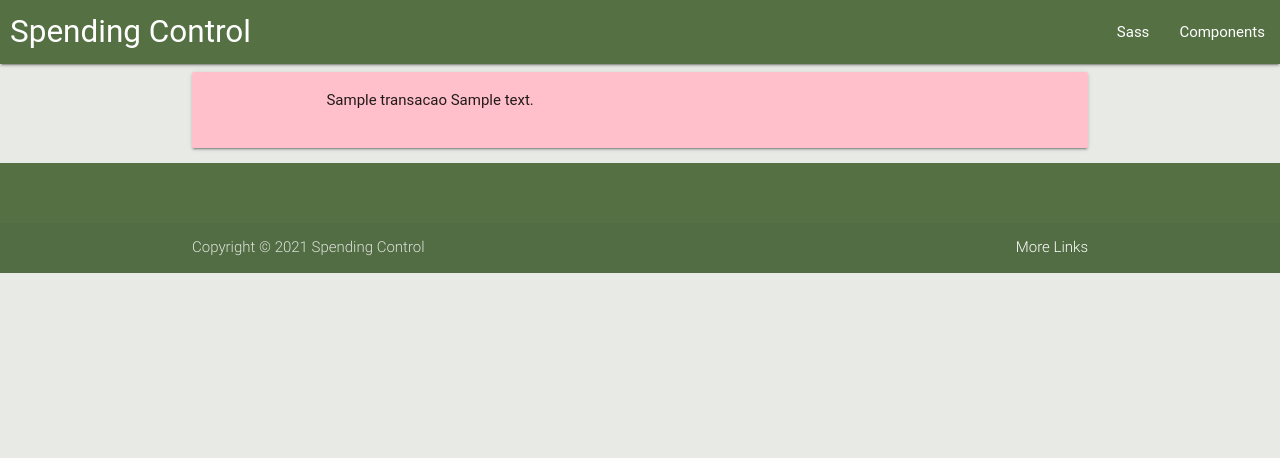
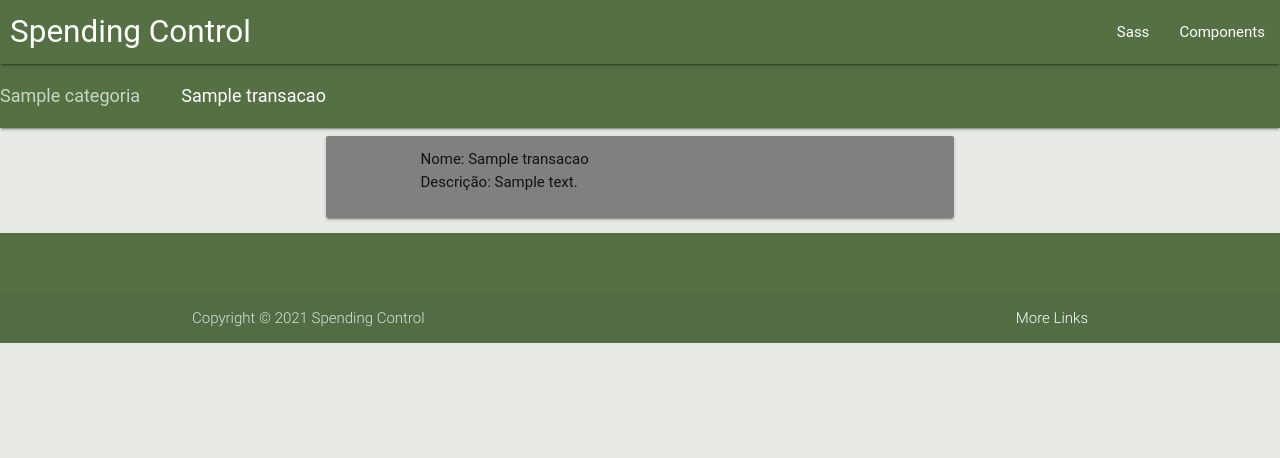
Before and after one commit to LucasSantus/django-spending, a Django app: page /detalhe-transacao/1 in a window 1280 px wide. Shown: the top 458 px of the page. Run offline with Django 3.2, Linux system fonts and the light colour scheme; tables that the repository leaves empty hold one stand-in row (values such as "Sample post"); some libraries are stand-ins or nearby versions; some web fonts are replaced.

Commit message:
implementando breadcrumb's no projeto

```diff
--- a/contas/views.py
+++ b/contas/views.py
@@ -24,9 +24,11 @@ def transacao(request, pk):
     return render(request, 'contas/transacao.html', context)
 
 def detalhe_transacao(request, pk):
-    transacoes = Transacao.objects.filter(pk=pk)
+    categorias = Categoria.objects.filter(pk=pk)
+    transacoes = Transacao.objects.filter(pk=pk, categoria = pk)
 
     context = {
+        'categorias': categorias,
         'transacoes': transacoes,
     }
     return render(request, 'contas/detalhe-transacao.html', context)
--- a/static/css/styles.css
+++ b/static/css/styles.css
@@ -26,7 +26,7 @@ body{
 }
 
 .card-detalhe{
-    background-color: pink;
+    background-color: gray;
     padding-top: 2%;
     padding-bottom: 4%;
 }
--- a/templates/contas/detalhe-transacao.html
+++ b/templates/contas/detalhe-transacao.html
@@ -4,14 +4,30 @@
 
 {% block content %}
 
+<nav>
+    {% for categoria in categorias %}
+        {% for transacao in transacoes %}
+            <div class="nav-wrapper">
+                <div class="col s12">
+                    <a href="{% url 'index' %}" class="breadcrumb">{{categoria.nome}}</a>
+                    <a href="{% url 'transacao' pk=categoria.id %}" class="breadcrumb">{{transacao.nome}}</a>
+
+                </div>
+            </div>
+        {% endfor %}
+    {% endfor %}
+  </nav>
+
 <div class="container">
+    <div class="container">
     <div class="card card-detalhe">
         <div class="container">
             {% for transacao in transacoes %}
-                {{ transacao.nome }}
-                {{ transacao.descricao }}
+                Nome: {{ transacao.nome }}<br>
+                Descrição: {{ transacao.descricao }}
             {% endfor %}
         </div>
+    </div>
     </div>
 </div>
 
```
Also changed, not shown: templates/contas/transacao.html (+15 -0 lines).
